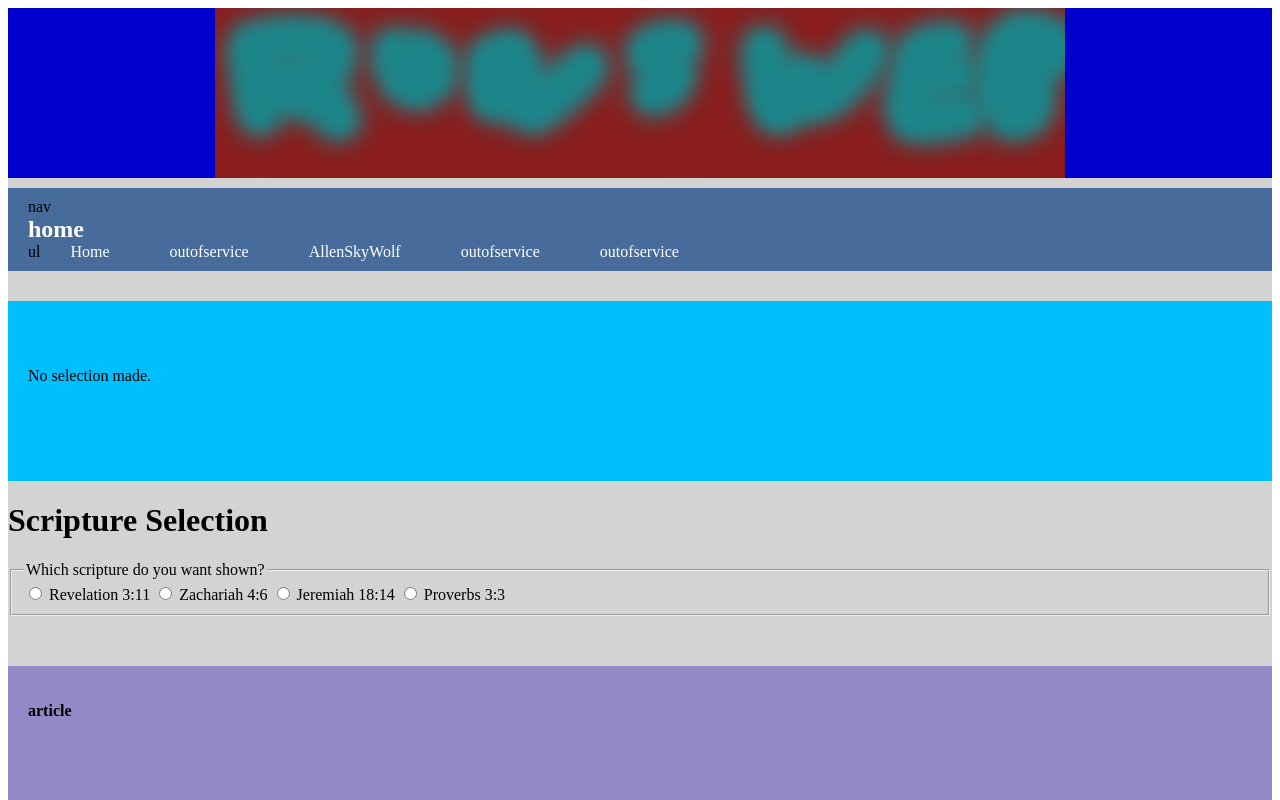
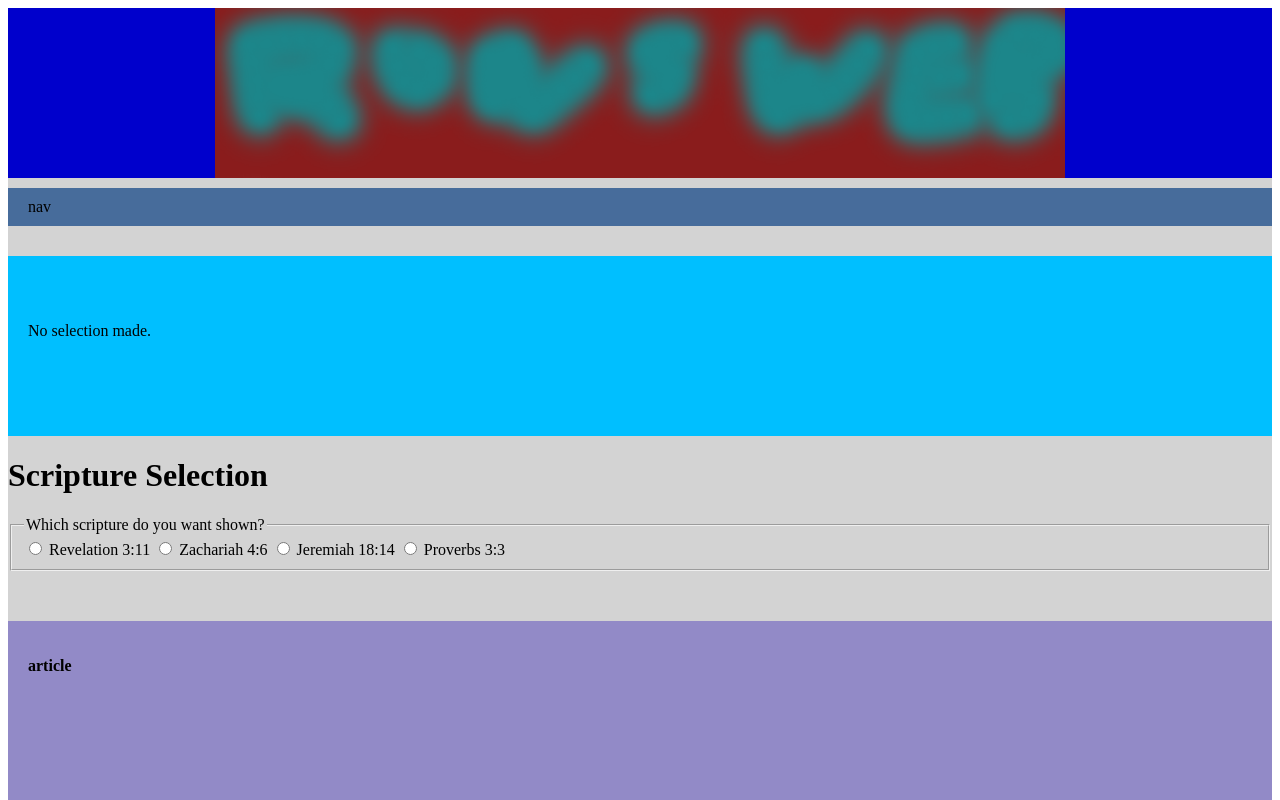
Before and after one commit to ronCodeTracker/svelte-js-personal-application-01, a SvelteKit app: page / in a window 1280 px wide. Shown: the top 800 px of the page. Built offline with nearby package versions, Linux system fonts and the light colour scheme.

Commit message:
arrange mod

```diff
--- a/src/routes/+page.svelte
+++ b/src/routes/+page.svelte
@@ -79,20 +79,22 @@ let isOn = false;
 
 <nav>nav
     <div class="menu-container">
-        <a href="/" class="logo">home</a>
+        <!-- <a href="/" class="logo">home</a> -->
         <button class="hamburger" on:click={toggleMenu} aria-label="Toggle menu">
             click<span>click</span>
             <span></span>
             <span></span>
         </button>
     </div>
-    <ul class:open={false}>ul
+    {#if isMenuOpen}
+    <ul>ul
         <li><a href="/">Home</a></li>
         <li><a href="/">outofservice</a></li>
         <li><a href="/allenskywolf">AllenSkyWolf</a></li>
         <li><a href="/">outofservice</a></li>
         <li><a href="/">outofservice</a></li>
     </ul>
+    {/if}
 </nav>
 
 
```
